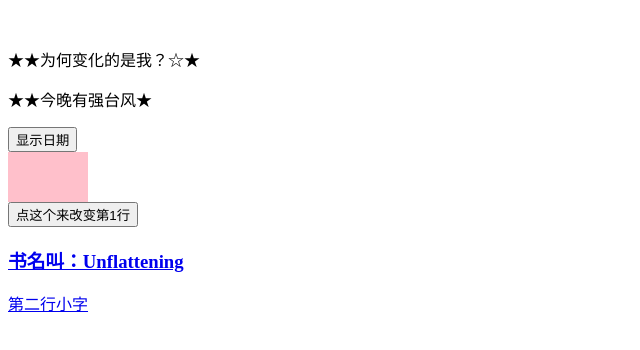
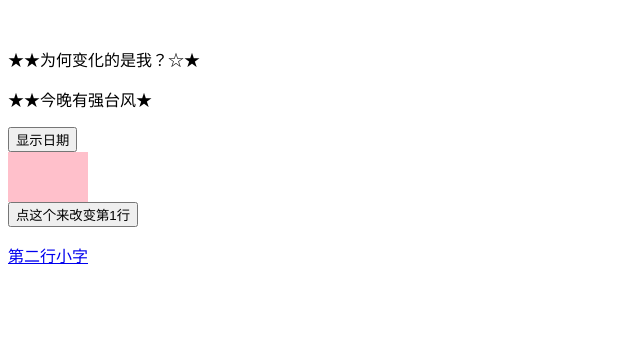
Before and after one commit to Andyxu-1994/demo.github.io, a plain HTML site: page index.html in a window 1280 px wide. Shown: the part 116-466 px from the top of the page, without its empty margins (0-640 px from the left). Drawn offline with Linux system fonts and the light colour scheme.

Commit message:
Update index.html

```diff
--- a/index.html
+++ b/index.html
@@ -31,15 +31,12 @@
 
 <a href="https://literal.club/book/unflattening-og0yv" target="_blank" rel="noreferrer" class="cursor-pointer rounded-xl bg-slate-50 p-8 lg:p-16 group hover:bg-slate-700 transition-background duration-[0.5s] shadow-md">
     <div class="flex h-full gap-8 items-center lg:justify-center lg:items-center lg:gap-[0] book-perspective">
-        <div class="text-left z-10 lg:absolute lg:top-[-25px] lg:left-[-24px] lg:right-[-24px] lg:opacity-0 lg:-translate-y-4 transition-all duration-500 ease-in-out lg:group-hover:opacity-100 lg:group-hover:translate-y-[0]">
-            <h3 class="my-0 text-lg font-bold leading-[1.2] text-slate-700 group-hover:text-gray-50 lg:text-gray-50">书名叫：Unflattening</h3>
-            <p class="text-base mt-1 text-orange-400 lg:text-orange-400 lg:text-base">第二行小字</p>
+        <div>
+          <p class="text-base mt-1 text-orange-400 lg:text-orange-400 lg:text-base">第二行小字</p>
         </div>
 
 
     </div>
 </a>
-
-
 </body>
 </html>
```
